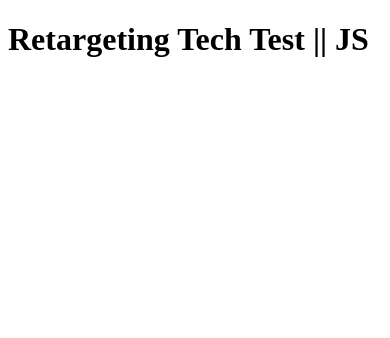
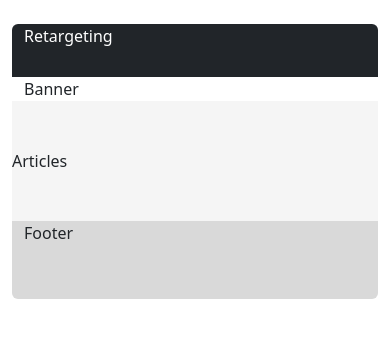
Before and after one commit to Hueeerta/retargeting-tech-test, a website: page index.html in a window 390 px wide. Drawn offline with nearby package versions, Linux system fonts and the light colour scheme.

Commit message:
Implementación de estructura HTML.

```diff
--- /dev/null
+++ b/assets/style.css
@@ -0,0 +1,31 @@
+html,
+body {
+  font-size: 16px;
+}
+
+#main {
+  max-width: 1920px;
+}
+
+#nav {
+  height: 106px;
+}
+
+#content {
+  background-color: #f5f5f5;
+}
+
+#footer {
+  height: 156px;
+  background-color: #d9d9d9;
+}
+
+@media only screen and (max-width: 991px) {
+  #nav {
+    height: 53px;
+  }
+
+  #footer {
+    height: 78px;
+  }
+}
--- a/index.html
+++ b/index.html
@@ -5,8 +5,56 @@
   <meta http-equiv="X-UA-Compatible" content="IE=edge">
   <meta name="viewport" content="width=device-width, initial-scale=1.0">
   <title>Retargeting Tech Test || JS</title>
+  <link
+      href="https://cdn.jsdelivr.net/npm/bootstrap@5.2.3/dist/css/bootstrap.min.css"
+      rel="stylesheet"
+      integrity="sha384-rbsA2VBKQhggwzxH7pPCaAqO46MgnOM80zW1RWuH61DGLwZJEdK2Kadq2F9CUG65"
+      crossorigin="anonymous"
+    />
+  <link href="./assets/style.css" rel="stylesheet" />
+  <script
+    src="https://cdn.jsdelivr.net/npm/@popperjs/core@2.11.6/dist/umd/popper.min.js"
+    integrity="sha384-oBqDVmMz9ATKxIep9tiCxS/Z9fNfEXiDAYTujMAeBAsjFuCZSmKbSSUnQlmh/jp3"
+    crossorigin="anonymous"
+  ></script>
+  <script
+      src="https://cdn.jsdelivr.net/npm/bootstrap@5.2.3/dist/js/bootstrap.min.js"
+      integrity="sha384-cuYeSxntonz0PPNlHhBs68uyIAVpIIOZZ5JqeqvYYIcEL727kskC66kF92t6Xl2V"
+      crossorigin="anonymous"
+    ></script>
 </head>
 <body>
-  <h1>Retargeting Tech Test || JS</h1>
+
+  <!-- MAIN -->
+  <div id="main" class="py-4">
+
+    <!-- HEADER CONTAINER -->
+    <section id="header-container" class="container">
+
+      <!-- NAV CONTAINER -->
+      <div id="nav" class="container rounded-top text-bg-dark">Retargeting</div>
+
+      <!-- BANNER CONTAINER -->
+      <div id="banner-container" class="container">Banner</div>
+
+    </section>
+
+    <!-- CONTENT CONTAINER -->
+    <section id="content-container" class="container">
+
+      <!-- CONTENT -->
+      <div id="content" class="py-5">Articles</div>
+
+    </section>
+
+    <!-- FOOTER CONTAINER -->
+    <section id="footer-container" class="container">
+
+      <div id="footer" class="container rounded-bottom">Footer</div>
+
+    </section>
+
+  </div>
+
 </body>
 </html>
```
